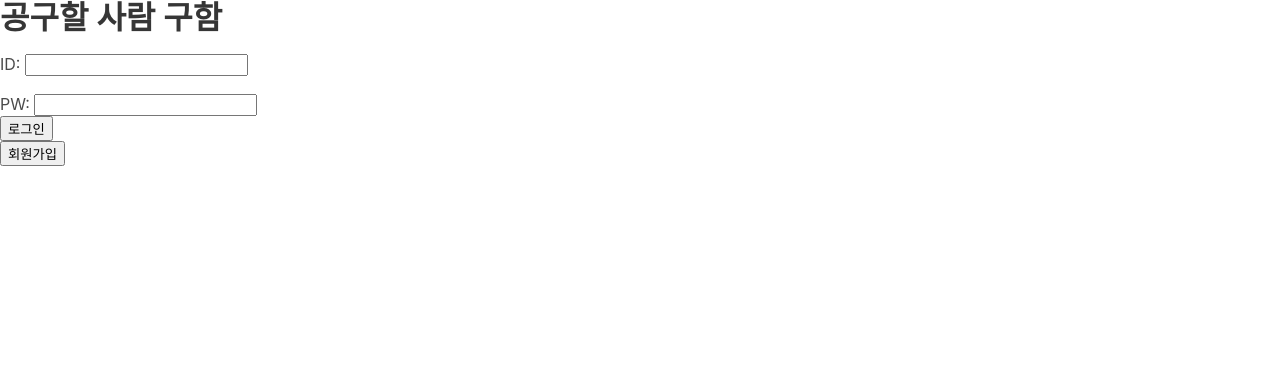
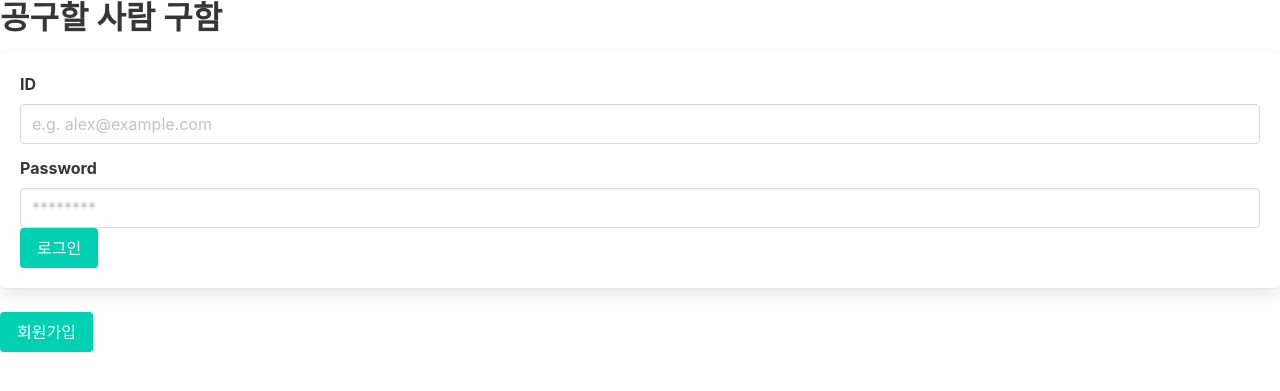
Before and after one commit to Jungle-5/Jungle0_5, a Python web app: template templates/logIn.html in a window 1280 px wide. Shown: the top 391 px of the page. Run offline with Jinja, Linux system fonts and the light colour scheme; the template is opened without the code that fills it, so the values that code supplies are empty; some libraries are stand-ins or nearby versions.

Commit message:
[docs] bulma css 라이브러리 적용

```diff
--- a/templates/logIn.html
+++ b/templates/logIn.html
@@ -47,12 +47,28 @@
             <h1>공구할 사람 구함</h1>
         </div>
 
-        <div class="inputContainer">
-            <p>ID: <input type="text" id="ID"></p>
-            <p>PW: <input type="password" id="PW"></p>
-        </div>
-        <div> <button onclick="logIn('ID','PW')">로그인</button> </div>
-        <button onclick="location.href='signUp.html'">회원가입</button>
+        <form class="box">
+            <div>
+                <div class="field">
+                    <label class="label">ID</label>
+                    <div class="control">
+                        <input class="input" type="id" id="id" placeholder="e.g. alex@example.com">
+                    </div>
+                </div>
+
+                <div class="field">
+                    <label class="label">Password</label>
+                    <div class="control">
+                        <input class="input" type="password" id="PW" placeholder="********">
+                    </div>
+                </div>
+
+            </div>
+            <button onclick="logIn('ID','PW')" class="button is-primary">로그인</button>
+
+        </form>
+        <button onclick="location.href='signUp.html'" class="button is-primary">회원가입</button>
+
     </div>
 
 
```
Also changed, not shown: templates/signUp.html (+56 -8 lines).
